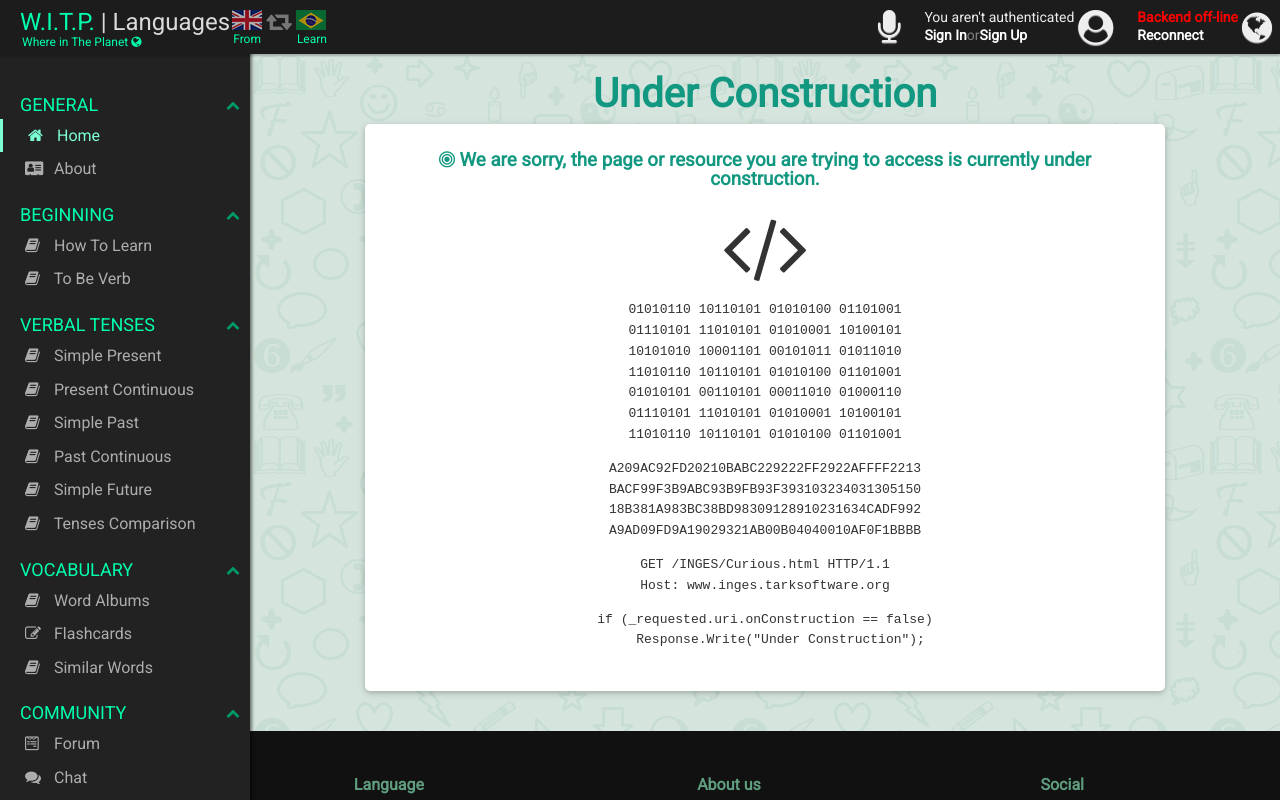
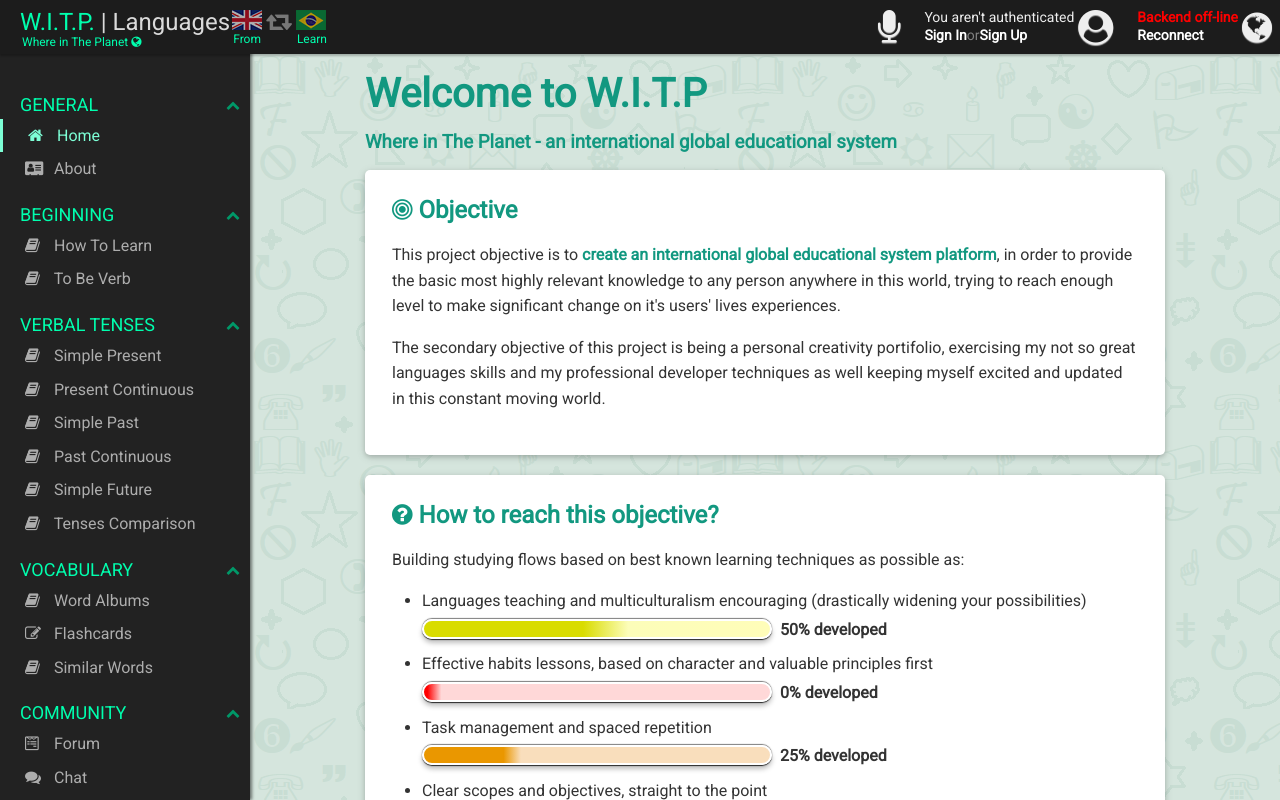
Before and after one commit to juniortarcisio/WITP, an Angular app: page /General/Home in a window 1280 px wide. Built offline with nearby package versions, Linux system fonts and the light colour scheme.

Commit message:
migrated general/home

```diff
--- a/src/app/app-routing.module.ts
+++ b/src/app/app-routing.module.ts
@@ -15,7 +15,7 @@ const routes: Routes = [
   //  pathMatch: 'full'
   //},
   //{ path: 'another', component: AnotherPageComponent },
-  //{ path: 'dynamic', component: DynamicFormComponent },
+  { path: 'General/Home', component: HomeComponent },
   { path: '**', component: ConstructionComponent }
 ];
 
--- a/src/app/general/home/home.component.css
+++ b/src/app/general/home/home.component.css
@@ -0,0 +1,34 @@
+.btn-small {
+    font-size:13px;
+    padding:5px 15px;
+}
+.personal-obj { font-size:13px; color:#999; transition:.5s; padding: 15px }
+.personal-obj:hover {
+    color:#444; transform:scale(1.15, 1.15);
+    box-shadow: 0 2px 5px 0 rgba(0,0,0,0.16), 0 2px 10px 0 rgba(0,0,0,0.12),  0 18px 12px rgba(0, 0, 0, 0.25);
+    border-radius: 5px;
+    background-color: white;
+}
+.personal-obj:hover .h-bold { font-weight:bold }
+.progressbar {
+    position:relative;
+    display:inline-block;
+    border-radius: 15px;
+    border: 2px solid #fff;
+    width:calc(100% - 120px);
+    max-width: 350px;
+    height: 20px;
+    margin: 5px 0px;
+    box-shadow: 0px 1px 1px rgba(0,0,0,0.8), 0px -1px 1px rgba(0,0,0,0.5), 0px 4px 5px rgba(0,0,0,0.25);
+    background: linear-gradient(to right, rgb(217, 220, 0) 46%,rgb(252, 253, 185) 59%,rgba(255,253, 185,1) 100%);
+}
+.progressbar.percent-0 { background: linear-gradient(to right, rgba(255,0,0,1) 1%,rgb(255, 216, 216) 5%,rgb(255, 216, 216) 100%)}
+.progressbar.percent-25 { background: linear-gradient(to right, rgb(234, 151, 0) 23%,rgb(249, 222, 188) 28%,rgba(249, 222, 188,1) 100%) }
+.progressbar>span {
+    position:absolute;
+    top:-4px;
+    width:110px;
+    right:-120px;
+    white-space:nowrap;
+    font-weight:bold;
+}
--- a/src/app/general/home/home.component.html
+++ b/src/app/general/home/home.component.html
@@ -1,3 +1,55 @@
-<p>
-  home works!
-</p>
+<section class="container-short">
+    <h1>Welcome to W.I.T.P</h1>
+    <h3>Where in The Planet - an international global educational system</h3>
+    <article class="card l12 slide-down animate-duration-x1">
+        <div class="card-container">
+            <h2><i class="fa fa-bullseye"></i> Objective</h2>
+            <p>This project objective is to <b>create an international global educational system platform</b>, in order to provide the basic most highly relevant knowledge to any person anywhere in this world, trying to reach enough level to make significant change on it's users' lives experiences.</p>
+            <p>The <span class="h-bold">secondary objective</span> of this project is being a <span class="h-bold">personal creativity portifolio</span>, exercising my not so great languages skills and my professional developer techniques as well keeping myself excited and updated in this constant moving world.</p>
+        </div>
+    </article>
+    <article class="card l12 slide-down animate-duration-x2">
+        <div class="card-container">
+            <h2><i class="fa fa-question-circle"></i> How to reach this objective?</h2>
+            <p>Building studying flows based on best known learning techniques as possible as:</p>
+            <ul class="tab-2x">
+                <li>Languages teaching and multiculturalism encouraging (drastically widening your possibilities)<br /><div class="progressbar"><span>50% developed</span></div></li>
+                <li>Effective habits lessons, based on character and valuable principles first<br /><div class="progressbar percent-0"><span>0% developed</span></div></li>
+                <li>Task management and spaced repetition <br /><div class="progressbar percent-25"><span>25% developed</span></div></li>
+                <li>Clear scopes and objectives, straight to the point<br /><div class="progressbar percent-25"><span>25% developed</span></div></li>
+                <li>Smart community profiles system<br /><div class="progressbar percent-0"><span>0% developed</span></div></li>
+            </ul>
+        </div>
+    </article>
+    <article class="card l12 slide-down animate-duration-x2">
+        <div class="card-container">
+            <h2><i class="fa fa-question-circle"></i> How to use this system?</h2>
+            <h3>1. Set your languages</h3>
+            Select one of yours mastered languages and your learning language on topbar <button type="button" class="btn btn-small effect-waves" ng-click="$root.showLangHelp(true);">Show me</button>
+            <h3>2. Browse using the menu</h3>
+            Use the side menu to choose the topic of your interest <button type="button" class="btn btn-small effect-waves" ng-click="$root.showMenuHelp(true)">Show me</button>
+        </div>
+    </article>
+    <br class="clear" />
+    <article class="citation slide-down animate-duration-x3" style="border-left-color: #129880">
+        <h3><i class="fa fa-cloud"></i> Technologies around on this system</h3>
+        This system is based on a frontend application hosted on the cloud, an API connection manager hosted on another cloud and a Business API hosted that provides the database artifacts, users records and etc.
+        <h4>Technical Requirements</h4>
+        <ul class="tab-2x">
+            <li>Browser compartible to <b>Speech Synthesis</b> (Text to Speech)</li>
+            <li>It is currently full features supported on Google Chrome</li>
+            <li>Futurely all "html6" browsers will support these full features which are present in new html specifications</li>
+            <li>What might happens in other browsers? Mostly only the speech system won't work propertly, but <b>you can enjoy all other features with no problems</b></li>
+        </ul>
+    </article>
+    <br class="clear" />
+    <article id="legal" class="citation slide-down animate-duration-x4" style="border-left-color: #a4a919">
+        <h3 style="color: #a4a919;"><i class="fa fa-exclamation-circle"></i> Legal and warning notes</h3>
+        <p>Eventually the <b>data server</b> (which record your progress and account data for syncing on other devices) <b>will be off-line</b> because it's currently hosted on a machine which isn't everytime online. We hope as soon as we get enough capital, to provide a dedicated 24h server.</p>
+        <p>This is an <b>alpha system</b>, so we cannot garante you the correct bahavior or functionality of our features. Also altough we are developing it following some security patterns, we cannot garante the security of information on this system, because we are just a few solo developers and this system doesn't belong to any brand or named company yet.</p>
+        <p>You may not copy any whole part of the system, but you are allowed to copy a few Css styles and Javascript from the Github code.</p>
+        <p>Some sounds contained on this application are under Attribution 3.0 License from the repository <a href="http://soundbible.com" target="_blank">http://soundbible.com</a></p>
+    </article>
+    <br class="clear" />
+    <br class="clear" />
+</section>
```
